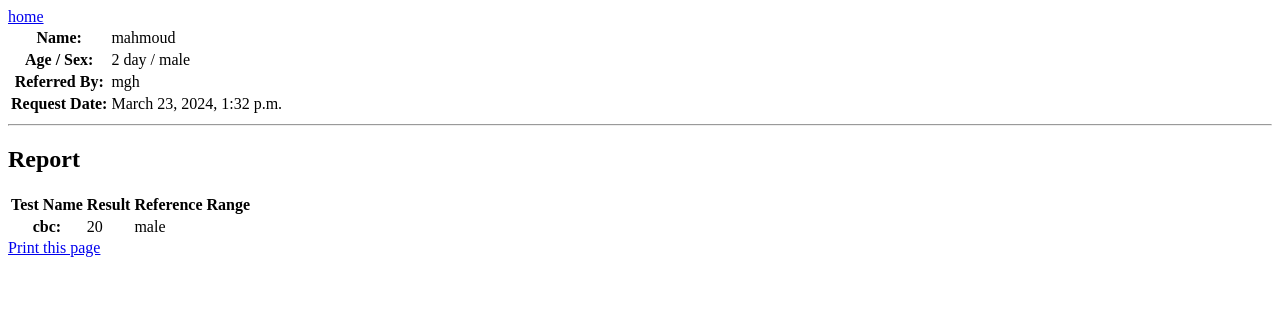
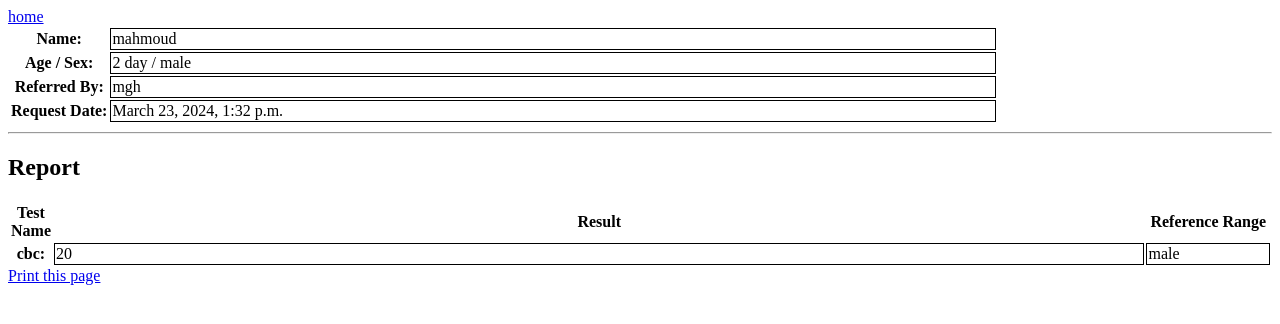
Before and after one commit to mahmoud15670/program, a Django app: page /result/3/print in a window 1280 px wide. Shown: the top 324 px of the page. Run offline with Django 4.2, Linux system fonts and the light colour scheme; data comes from the database, SQL or seed files in the repository.

Commit message:
Mar 24, 2024, 12:24 PM

```diff
--- a/mhlbia/homs/templates/homs/result_detail.html
+++ b/mhlbia/homs/templates/homs/result_detail.html
@@ -39,8 +39,8 @@
     header {
         display: none;
     }
-    tr {
-            width: 100%;
+    td {
+            width: 90%;
             border: solid black 1px;
         }
     @media print {
```
